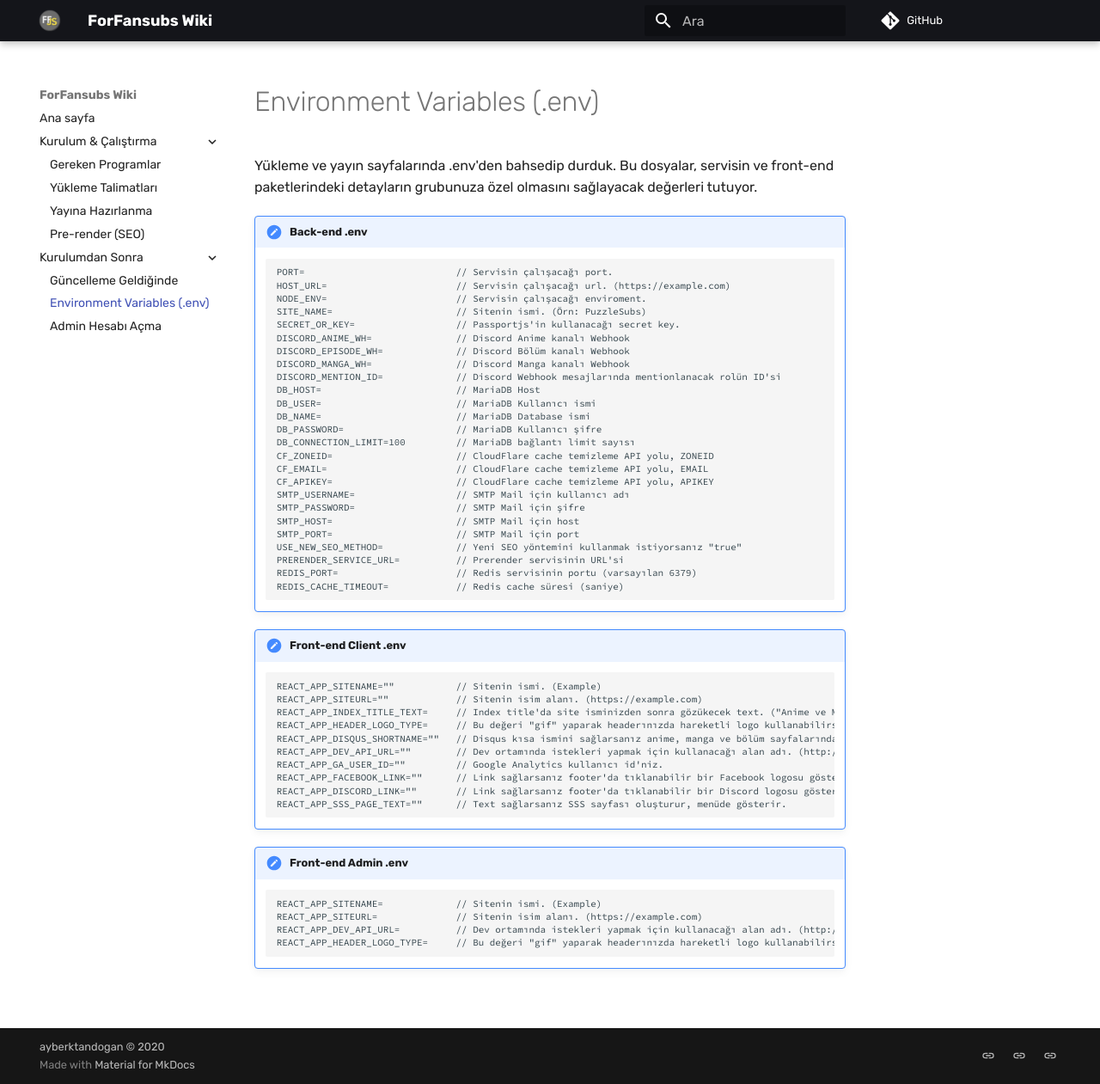
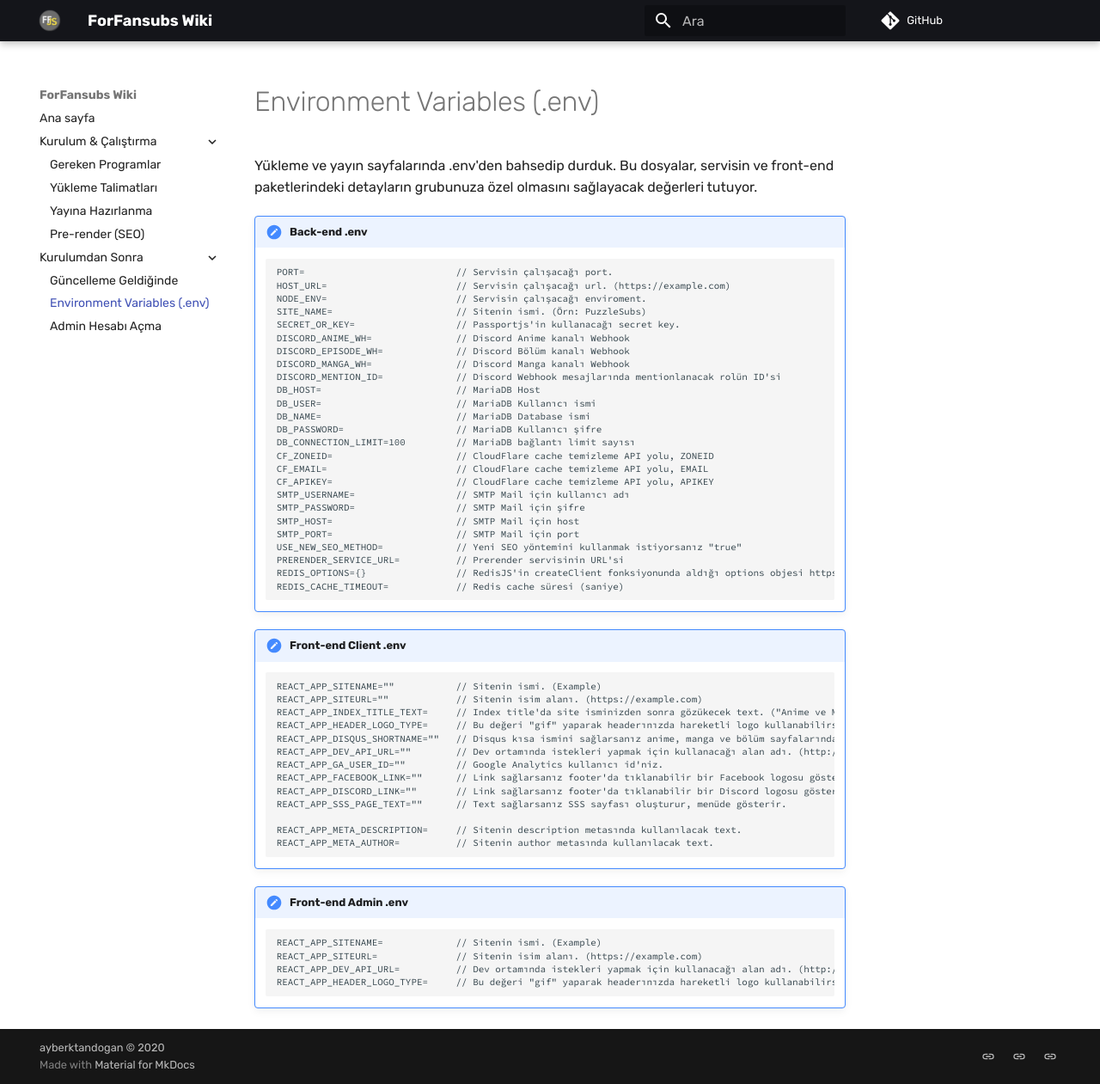
Before and after one commit to ForFansubs/docs, an MkDocs documentation site: the page built from docs/environment-variables.md, in a window 1280 px wide and 1261 px high. Shown: the whole window at 86% size. Built offline with MkDocs 1.6.1 and Material for MkDocs 9.7.7, drawn with Linux system fonts in a browser that asks for light colours.

Commit message:
Redis güncelleme

````diff
--- a/docs/environment-variables.md
+++ b/docs/environment-variables.md
@@ -26,7 +26,7 @@ Yükleme ve yayın sayfalarında .env'den bahsedip durduk. Bu dosyalar, servisin
     SMTP_PORT=                      // SMTP Mail için port
     USE_NEW_SEO_METHOD=             // Yeni SEO yöntemini kullanmak istiyorsanız "true"
     PRERENDER_SERVICE_URL=          // Prerender servisinin URL'si
-    REDIS_PORT=                     // Redis servisinin portu (varsayılan 6379)
+    REDIS_OPTIONS={}                // RedisJS'in createClient fonksiyonunda aldığı options objesi https://redis.js.org/#-api-rediscreateclient
     REDIS_CACHE_TIMEOUT=            // Redis cache süresi (saniye)
     ```
 
@@ -42,6 +42,9 @@ Yükleme ve yayın sayfalarında .env'den bahsedip durduk. Bu dosyalar, servisin
     REACT_APP_FACEBOOK_LINK=""      // Link sağlarsanız footer'da tıklanabilir bir Facebook logosu gösterir.
     REACT_APP_DISCORD_LINK=""       // Link sağlarsanız footer'da tıklanabilir bir Discord logosu gösterir.
     REACT_APP_SSS_PAGE_TEXT=""      // Text sağlarsanız SSS sayfası oluşturur, menüde gösterir.
+
+    REACT_APP_META_DESCRIPTION=     // Sitenin description metasında kullanılacak text.
+    REACT_APP_META_AUTHOR=          // Sitenin author metasında kullanılacak text.
     ```
 
 !!! note "Front-end Admin .env"
````
Also changed, not shown: docs/prerender.md (+2 -2 lines).
